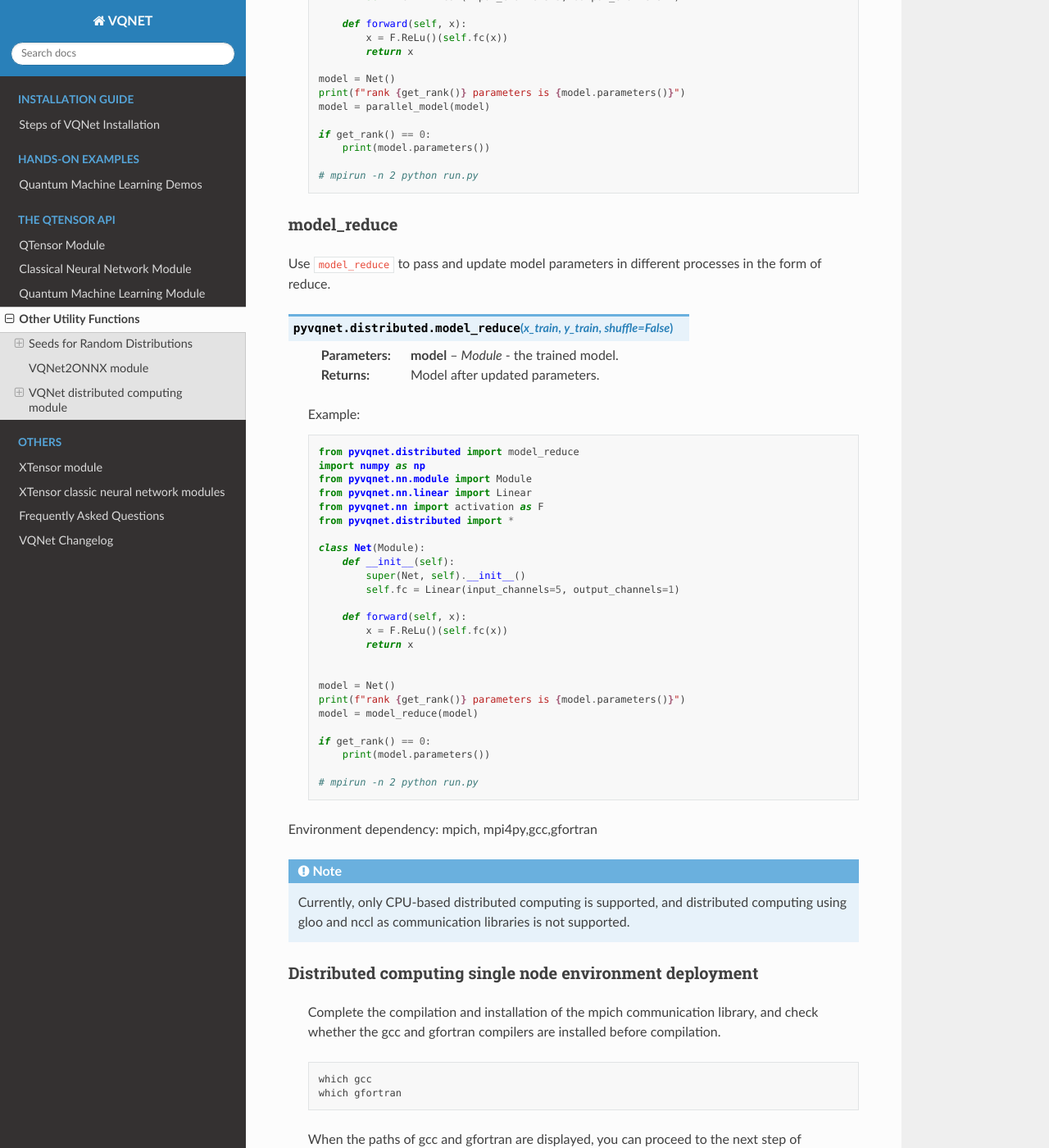
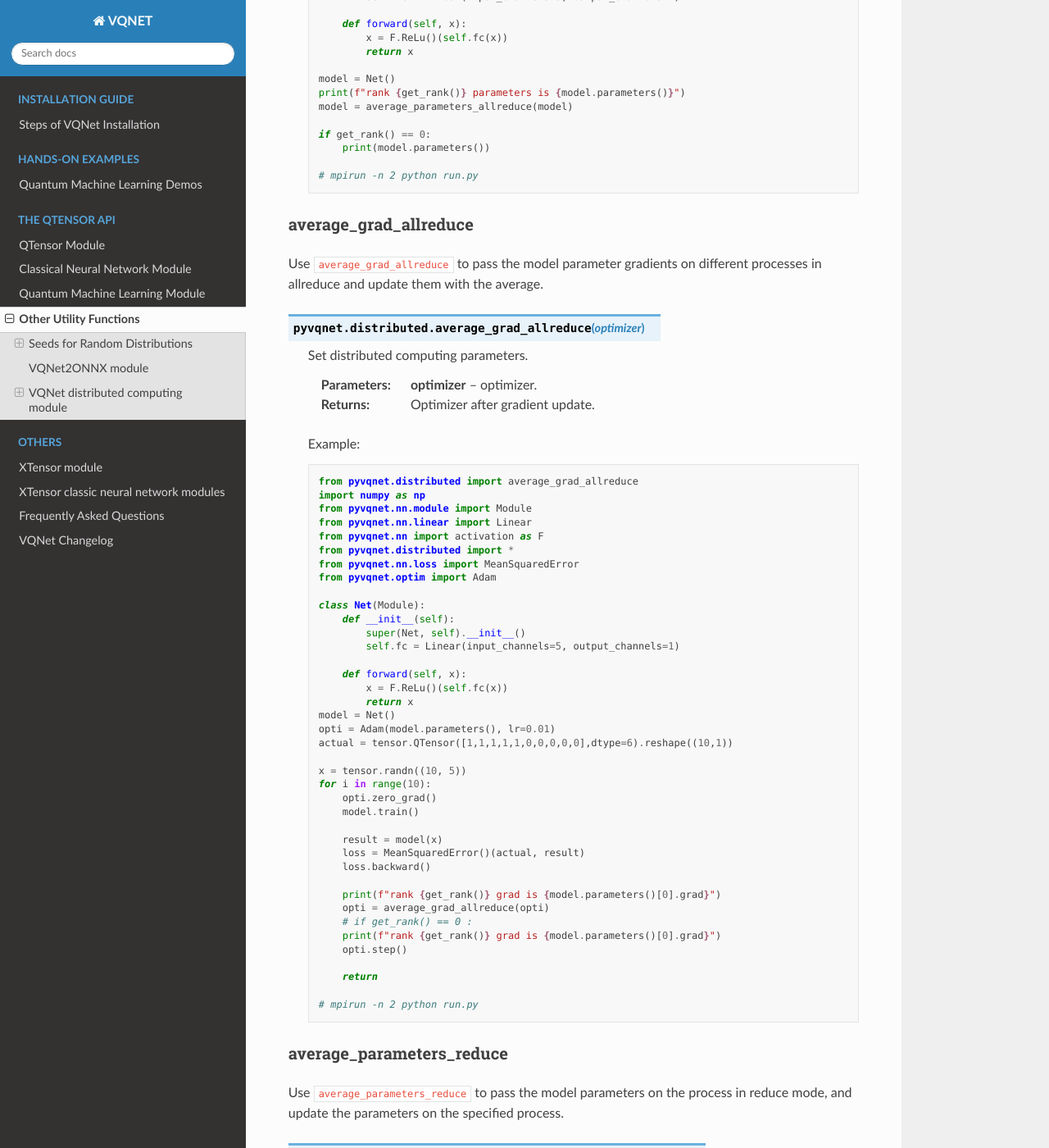
Before and after one commit to OriginQ/VQNET2.0-tutorial-en, a Sphinx documentation site: the page built from source/rst/utils.rst, in a window 1280 px wide and 1400 px high, scrolled down 10427 px. Shown: the whole window at 82% size. Built offline with Sphinx 7.4.7 and the Read the Docs theme 2.0.0, drawn with Linux system fonts in a browser that asks for light colours; some of the changed text lies outside the part shown.

Commit message:
[fix] fix comm method name, add comm method for grad

```diff
--- a/source/rst/utils.rst
+++ b/source/rst/utils.rst
@@ -349,12 +349,13 @@
 
         return x_train, y_train
 
-model_allreduce
-========================
 
-Use ``model_allreduce`` to pass and update model parameters in different processes in the allreduce manner.
+average_parameters_allreduce
+=========================================================================
 
-.. py:function:: pyvqnet.distributed.model_allreduce(model)
+Use ``average_parameters_allreduce`` to pass model parameters on different processes in allreduce mode and update them with the average value.
+
+.. py:function:: pyvqnet.distributed.average_parameters_allreduce(model)
 
     :param model: `Module` - the trained model.
 
@@ -362,7 +363,7 @@
 
     Example::
 
-        from pyvqnet.distributed import parallel_model
+        from pyvqnet.distributed import average_parameters_allreduce
         import numpy as np
         from pyvqnet.nn.module import Module
         from pyvqnet.nn.linear import Linear
@@ -380,27 +381,87 @@
 
         model = Net()
         print(f"rank {get_rank()} parameters is {model.parameters()}")
-        model = parallel_model(model)
+        model = average_parameters_allreduce(model)
 
         if get_rank() == 0:
             print(model.parameters())
 
         # mpirun -n 2 python run.py
 
-model_reduce
-========================
 
-Use ``model_reduce`` to pass and update model parameters in different processes in the form of reduce.
+average_grad_allreduce
+=========================================================================
 
-.. py:function:: pyvqnet.distributed.model_reduce(x_train, y_train, shuffle=False)
+Use ``average_grad_allreduce`` to pass the model parameter gradients on different processes in allreduce and update them with the average.
 
-    :param model: `Module` - the trained model.
+.. py:function:: pyvqnet.distributed.average_grad_allreduce(optimizer)
+
+    Set distributed computing parameters.
+
+    :param optimizer: optimizer.
+
+    :return: Optimizer after gradient update.
+
+    Example::
+
+        from pyvqnet.distributed import average_grad_allreduce
+        import numpy as np
+        from pyvqnet.nn.module import Module
+        from pyvqnet.nn.linear import Linear
+        from pyvqnet.nn import activation as F
+        from pyvqnet.distributed import *
+        from pyvqnet.nn.loss import MeanSquaredError
+        from pyvqnet.optim import Adam
+
+        class Net(Module):
+            def __init__(self):
+                super(Net, self).__init__()
+                self.fc = Linear(input_channels=5, output_channels=1)
+
+            def forward(self, x):
+                x = F.ReLu()(self.fc(x))
+                return x
+        model = Net()
+        opti = Adam(model.parameters(), lr=0.01)
+        actual = tensor.QTensor([1,1,1,1,1,0,0,0,0,0],dtype=6).reshape((10,1))
+
+        x = tensor.randn((10, 5))
+        for i in range(10):
+            opti.zero_grad()
+            model.train()
+
+            result = model(x)
+            loss = MeanSquaredError()(actual, result)
+            loss.backward()
+
+            print(f"rank {get_rank()} grad is {model.parameters()[0].grad}")
+            opti = average_grad_allreduce(opti)
+            # if get_rank() == 0 :
+            print(f"rank {get_rank()} grad is {model.parameters()[0].grad}")
+            opti.step()
+
+            return
+
+        # mpirun -n 2 python run.py
+
+
+average_parameters_reduce
+=========================================================================
+
+Use ``average_parameters_reduce`` to pass the model parameters on the process in reduce mode, and update the parameters on the specified process.
+
+.. py:function:: pyvqnet.distributed.average_parameters_reduce(model, root = 0)
+
+    Set distributed computing parameters.
+
+    :param model: `Module` - trained model.
+    :param root: The specified process number.
 
     :return: Model after updated parameters.
 
     Example::
 
-        from pyvqnet.distributed import model_reduce
+        from pyvqnet.distributed import average_parameters_reduce
         import numpy as np
         from pyvqnet.nn.module import Module
         from pyvqnet.nn.linear import Linear
@@ -419,12 +480,69 @@
 
         model = Net()
         print(f"rank {get_rank()} parameters is {model.parameters()}")
-        model = model_reduce(model)
+        model = average_parameters_reduce(model)
 
         if get_rank() == 0:
             print(model.parameters())
 
         # mpirun -n 2 python run.py
+
+average_grad_reduce
+=========================================================================
+
+Use ``average_grad_reduce`` to pass the gradient of parameters on the process in reduce mode, and update the gradient of parameters on the specified process.
+
+.. py:function:: pyvqnet.distributed.average_grad_reduce(optimizer, root = 0)
+
+    Set distributed computing parameters.
+
+    :param optimizer: optimizer.
+    :param root: The specified process number.
+
+    :return: Optimizer after gradient update.
+
+    Example::
+
+        from pyvqnet.distributed import average_grad_reduce
+        import numpy as np
+        from pyvqnet.nn.module import Module
+        from pyvqnet.nn.linear import Linear
+        from pyvqnet.nn import activation as F
+        from pyvqnet.distributed import *
+        from pyvqnet.nn.loss import MeanSquaredError
+        from pyvqnet.optim import Adam
+
+        class Net(Module):
+            def __init__(self):
+                super(Net, self).__init__()
+                self.fc = Linear(input_channels=5, output_channels=1)
+
+            def forward(self, x):
+                x = F.ReLu()(self.fc(x))
+                return x
+        model = Net()
+        opti = Adam(model.parameters(), lr=0.01)
+        actual = tensor.QTensor([1,1,1,1,1,0,0,0,0,0],dtype=6).reshape((10,1))
+
+        x = tensor.randn((10, 5))
+        for i in range(10):
+            opti.zero_grad()
+            model.train()
+
+            result = model(x)
+            loss = MeanSquaredError()(actual, result)
+            loss.backward()
+
+            print(f"rank {get_rank()} grad is {model.parameters()[0].grad}")
+            opti = average_grad_reduce(opti)
+            # if get_rank() == 0 :
+            print(f"rank {get_rank()} grad is {model.parameters()[0].grad}")
+            opti.step()
+
+            return
+
+        # mpirun -n 2 python run.py
+
 
 Environment dependency: mpich, mpi4py,gcc,gfortran
 
@@ -795,8 +913,7 @@
             return x
 
 
-None of the above uses the distributed computing interface,
-but only needs to reference split_data, model_allreduce, and init_process during training to achieve data parallel distributed computing.
+During training, split_data, average_parameters_allreduce, and init_process are referenced to implement distributed computing based on data parallelism.
 
 as follows
 
@@ -846,10 +963,11 @@
                 n_train += batch_size
 
                 loss.backward()
+                # optimizer = average_grad_allreduce(optimizer)
                 optimizer._step()
 
                 total_loss.append(loss_np)
-            model = model_allreduce(model) # Allreduce communication for model parameter gradients of different ranks
+            model = average_parameters_allreduce(model)
 
 
             train_loss_list.append(np.sum(total_loss) / len(total_loss))
```
